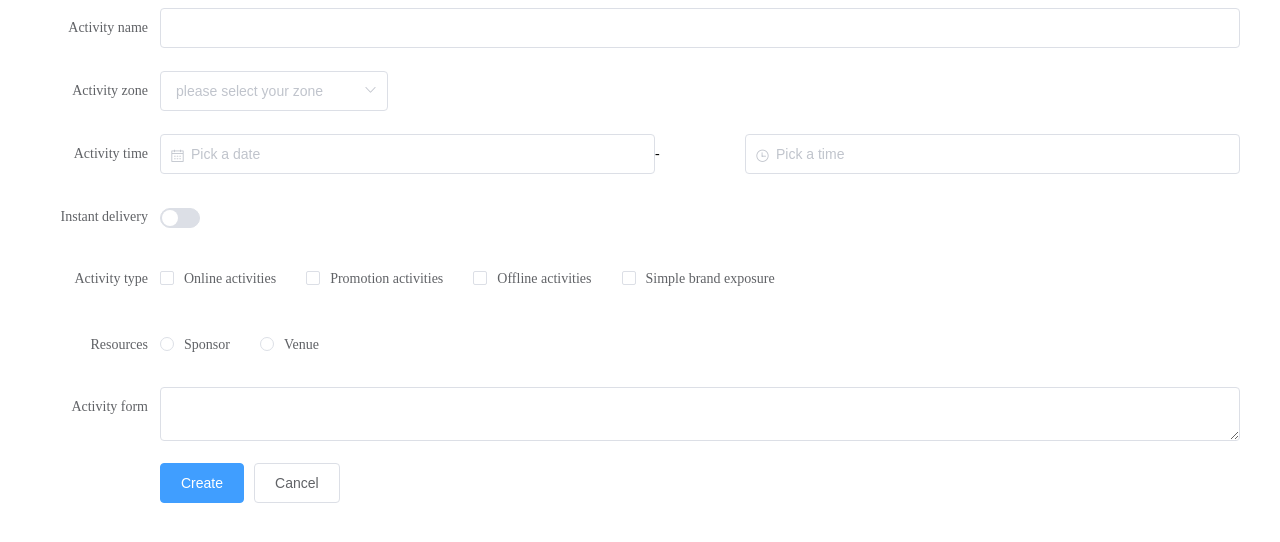
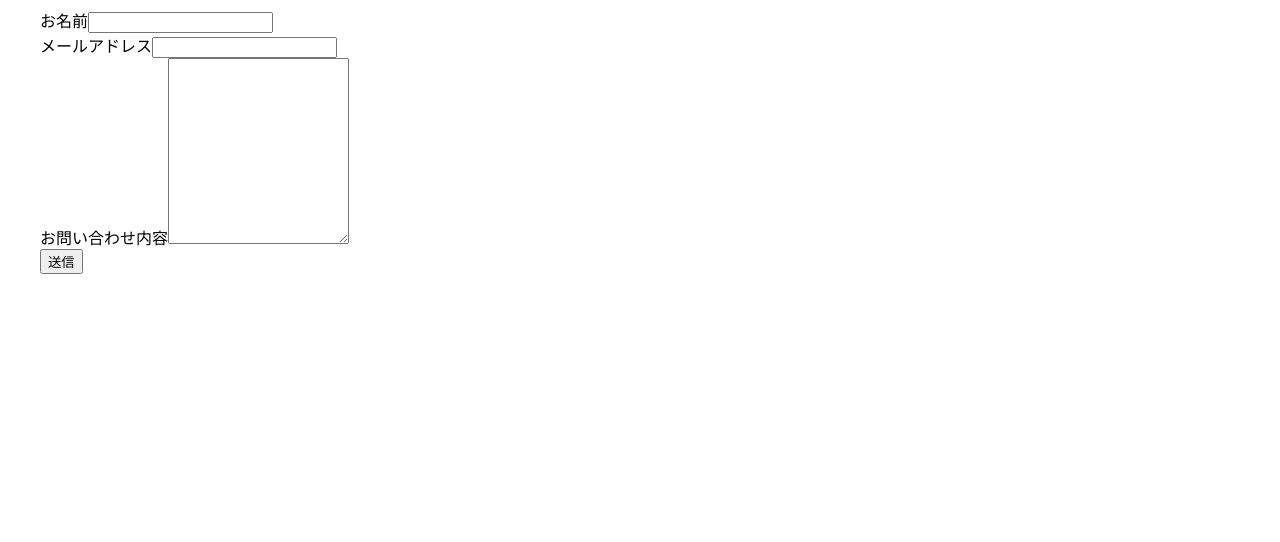
Before and after one commit to MikiyaYamaguchi/netlify_contact, a Nuxt app: page / in a window 1280 px wide. Shown: the top 542 px of the page. Built offline with nearby package versions, Linux system fonts and the light colour scheme.

Commit message:
フォームのコーディング完了

```diff
--- a/pages/index.vue
+++ b/pages/index.vue
@@ -1,67 +1,39 @@
 <template>
   <div class="container">
-    <el-form
-      ref="form"
-      :name="form.name"
-      :model="form"
-      label-width="120px"
+    <form
+      class="contact_form"
+      name="contact"
       method="POST"
       action="/thanks"
       data-netlify="true"
     >
-      <input type="hidden" name="form-name" :value="form.name" />
-      <el-form-item label="Activity name">
-        <el-input v-model="form.name"></el-input>
-      </el-form-item>
-      <el-form-item label="Activity zone">
-        <el-select v-model="form.region" placeholder="please select your zone">
-          <el-option label="Zone one" value="shanghai"></el-option>
-          <el-option label="Zone two" value="beijing"></el-option>
-        </el-select>
-      </el-form-item>
-      <el-form-item label="Activity time">
-        <el-col :span="11">
-          <el-date-picker
-            type="date"
-            placeholder="Pick a date"
-            v-model="form.date1"
-            style="width: 100%"
-          ></el-date-picker>
-        </el-col>
-        <el-col class="line" :span="2">-</el-col>
-        <el-col :span="11">
-          <el-time-picker
-            placeholder="Pick a time"
-            v-model="form.date2"
-            style="width: 100%"
-          ></el-time-picker>
-        </el-col>
-      </el-form-item>
-      <el-form-item label="Instant delivery">
-        <el-switch v-model="form.delivery"></el-switch>
-      </el-form-item>
-      <el-form-item label="Activity type">
-        <el-checkbox-group v-model="form.type">
-          <el-checkbox label="Online activities" name="type"></el-checkbox>
-          <el-checkbox label="Promotion activities" name="type"></el-checkbox>
-          <el-checkbox label="Offline activities" name="type"></el-checkbox>
-          <el-checkbox label="Simple brand exposure" name="type"></el-checkbox>
-        </el-checkbox-group>
-      </el-form-item>
-      <el-form-item label="Resources">
-        <el-radio-group v-model="form.resource">
-          <el-radio label="Sponsor"></el-radio>
-          <el-radio label="Venue"></el-radio>
-        </el-radio-group>
-      </el-form-item>
-      <el-form-item label="Activity form">
-        <el-input type="textarea" v-model="form.desc"></el-input>
-      </el-form-item>
-      <el-form-item>
-        <el-button type="primary" @click="onSubmit">Create</el-button>
-        <el-button>Cancel</el-button>
-      </el-form-item>
-    </el-form>
+      <input type="hidden" name="form-name" value="contact" />
+      <div class="contact_item">
+        <label for="name">お名前</label>
+        <input type="text" id="name" name="name" autocomplete="name" required />
+      </div>
+      <div class="contact_item">
+        <label for="email">メールアドレス</label>
+        <input
+          type="email"
+          id="email"
+          name="email"
+          autocomplete="email"
+          required
+        />
+      </div>
+      <div class="contact_item">
+        <label for="message">お問い合わせ内容</label>
+        <textarea id="message" rows="12" name="message" required></textarea>
+      </div>
+      <div class="contact_item" v-show="false">
+        <label for="message">スパムでない場合は空欄</label>
+        <input type="text" name="bot-field" />
+      </div>
+      <div class="contact_submit">
+        <button type="submit">送信</button>
+      </div>
+    </form>
   </div>
 </template>
 
@@ -69,21 +41,6 @@
 export default {
   data () {
     return {
-      form: {
-        name: '',
-        region: '',
-        date1: '',
-        date2: '',
-        delivery: false,
-        type: [],
-        resource: '',
-        desc: ''
-      }
-    }
-  },
-  methods: {
-    onSubmit () {
-      console.log('submit!');
     }
   }
 }
```
Also changed, not shown: 3 other files (tests, documents, lock files or other folders).
